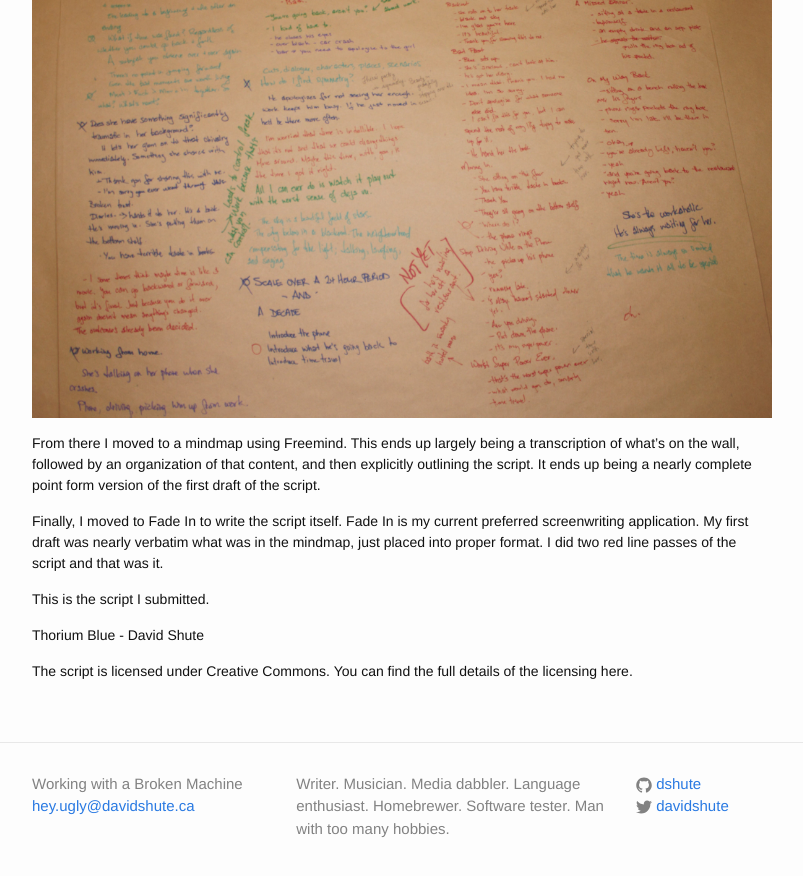
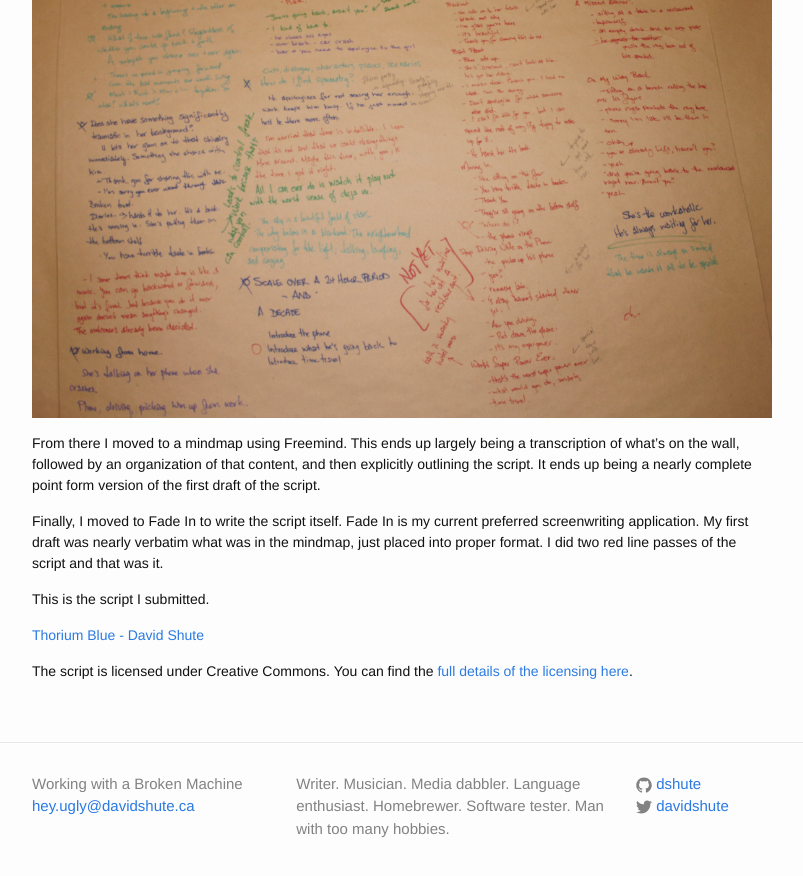
Before and after one commit to dshute/dshute.github.io, a Jekyll site: the page built from _posts/2015-02-22-thorium-blue.markdown, in a window 1280 px wide and 900 px high, scrolled down 631 px. Shown: the top 876 px of the window, without its empty margins (238-1041 px from the left). Built offline with Jekyll 4.4.1, drawn with Linux system fonts in a browser that asks for light colours; part of the change alters nothing that is shown.

```diff
--- a/_posts/2015-02-22-thorium-blue.markdown
+++ b/_posts/2015-02-22-thorium-blue.markdown
@@ -23,6 +23,6 @@ Finally, I moved to Fade In to write the script itself. Fade In is my current pr
 
 This is the script I submitted.
 
-Thorium Blue - David Shute
+[Thorium Blue - David Shute]({{site.url}}/writing/Thorium-Blue-David-Shute.pdf)
 
-The script is licensed under Creative Commons. You can find the full details of the licensing here.
+The script is licensed under Creative Commons. You can find the [full details of the licensing here](https://creativecommons.org/licenses/by-nc-sa/4.0/).
```
Also changed, not shown: 1 other file.
